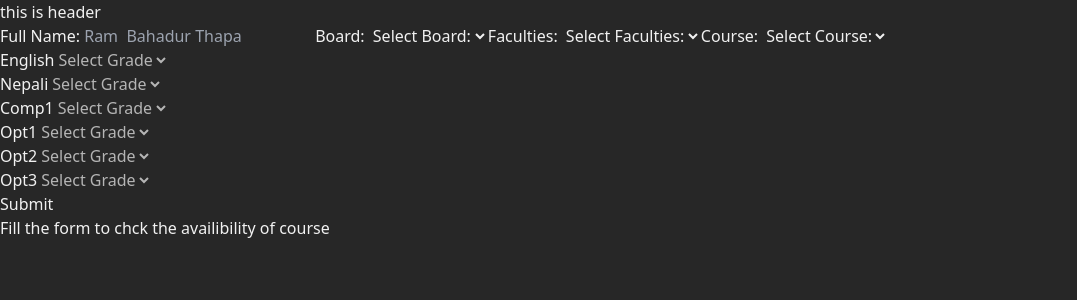
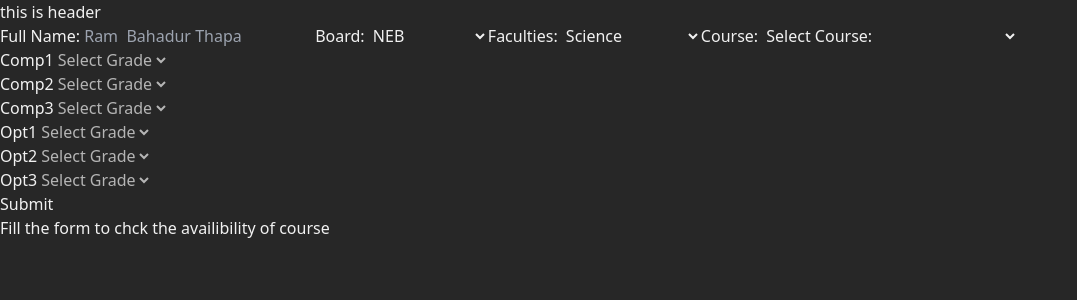
Before and after one commit to im-bipo/Project-E, a React (Vite) app: page / in a window 1280 px wide. Shown: the top 300 px of the page, without its empty margins (0-1077 px from the left). Built offline with nearby package versions, Linux system fonts and the light colour scheme.

Commit message:
filter demo lite

```diff
--- a/src/App.jsx
+++ b/src/App.jsx
@@ -10,15 +10,14 @@ const App = () => {
     setUserDetails(UserDtls)
     setMarksheet(GradeSheet)
   }
-console.log(UserDetails,MarkSheet)
   return (
     <>
     <header className='text-center my-3'>
       this is header
       </header>
+
     <GetData
     SendData = {updateData}
-    SendMarksheet = {setMarksheet}
     />
 
     <ShowList
--- a/src/Components/CheckEligibility/CheckEligibility.jsx
+++ b/src/Components/CheckEligibility/CheckEligibility.jsx
@@ -1,9 +1,40 @@
-import React from 'react'
+import React, { useState } from "react";
 
-const CheckEligibility = () => {
-  return (
-    <div>CheckEligibility</div>
-  )
-}
+const courseCriteria = {
+  'CSIT': {
+    board : 'NEB',
+    faculty: 'Science',
+    // minGrade: 'C',
+    requiredSubjects: ['Mathematics']
+  },
+  'MBBS': {
+    board : 'NEB',
+    faculty: 'Science',
+    // minGrade: 'C',
+    requiredSubjects: ['Biology']
+  },
+  'BBS': {
+    board : 'NEB',
+    faculty: 'Management',
+    // minGrade: 'C',
+    requiredSubjects: ['Biology']
+  }
+};
 
-export default CheckEligibility
+const CheckEligibility = ({ userDetails, markSheet }) => {
+  let CheckList = []
+
+  const { userName, board, facultie, course } = userDetails;
+
+Object.keys(courseCriteria).map((course,index) => {
+    if (courseCriteria[course].board == board && courseCriteria[course].faculty==facultie){
+      CheckList = CheckList.concat(course)
+    }
+
+})
+
+
+  console.log('Checked subject: ',CheckList);
+};
+
+export default CheckEligibility;
--- a/src/Components/GetData/GetData.jsx
+++ b/src/Components/GetData/GetData.jsx
@@ -1,143 +1,145 @@
-import React, { useState } from 'react'
-import { courseDetails } from '../../assets/db/courseDetails'
-import { defaultSubject } from '../../assets/db/db'
-import MarkSheet from './MarkSheet'
-import InputBox from './InputBox'
+import React, { useState } from "react";
+import { courseDetails } from "../../assets/db/courseDetails";
+import { defaultSubject } from "../../assets/db/db";
+import MarkSheet from "./MarkSheet";
+import InputBox from "./InputBox";
 
-const arrayListing = list => {
+const arrayListing = (list) => {
   let SubjectObj = list.reduce((obj, current) => {
-        obj[current] = ''
-        return obj
-    }, {})
-    return SubjectObj
-}
+    obj[current] = "";
+    return obj;
+  }, {});
+  return SubjectObj;
+};
 
-const GetData = ({SendData}) => {
-    const [SubjectList, setSubjectList] = useState(arrayListing(defaultSubject))
-    const [ReportCard,setReportCard] = useState([])
+const GetData = ({ SendData }) => {
+  const [SubjectList, setSubjectList] = useState(arrayListing(defaultSubject));
+
+  const [ReportCard, setReportCard] = useState([]);
+
   const [userDetails, setUserDetails] = useState({
-        userName: '',
-        board: '',
-        facultie: '',
-        course: '',
-    })
-
+    userName: "",
+    board: "NEB",
+    facultie: "Science",
+    course: "",
+  });
 
   const handleSubmit = (e) => {
-                e.preventDefault()
-                SendData(userDetails,ReportCard)
-            }
-
+    e.preventDefault();
+    SendData(userDetails, ReportCard);
+  };
 
   //update users date
-    const handleChange = e => {
+  const handleChange = (e) => {
     const name = e.target.name;
     const value = e.target.value;
 
-
     switch (name) {
-            case 'board': {
-                if (userDetails.facultie !== '') {
-                    setUserDetails({ ...userDetails, board: value, facultie: '', course: '' })
-                    setSubjectList(arrayListing(defaultSubject))
-                }
-                else
-                    setUserDetails({ ...userDetails, [name]: value })
+      case "board": {
+        if (userDetails.facultie !== "") {
+          setUserDetails({
+            ...userDetails,
+            board: value,
+            facultie: "",
+            course: "",
+          });
+          setSubjectList(arrayListing(defaultSubject));
+        } else setUserDetails({ ...userDetails, [name]: value });
 
         break;
       }
-            case 'facultie': {
-                if (userDetails.course !== '') {
-                    setUserDetails({ ...userDetails, facultie: value, course: '', })
-                    setSubjectList(arrayListing(defaultSubject))
-                }
-                else
-                    setUserDetails({ ...userDetails, [name]: value })
+      case "facultie": {
+        if (userDetails.course !== "") {
+          setUserDetails({ ...userDetails, facultie: value, course: "" });
+          setSubjectList(arrayListing(defaultSubject));
+        } else setUserDetails({ ...userDetails, [name]: value });
 
         break;
       }
-            case 'course': {
-                setUserDetails({ ...userDetails, course: value })
+      case "course": {
+        setUserDetails({ ...userDetails, course: value });
 
-                setSubjectList(arrayListing(courseDetails[userDetails.board][userDetails.facultie][value]))
+        setSubjectList(
+          arrayListing(
+            courseDetails[userDetails.board][userDetails.facultie][value]
+          )
+        );
         break;
       }
       default: {
-                setUserDetails({ ...userDetails, [name]: value })
+        setUserDetails({ ...userDetails, [name]: value });
         break;
       }
     }
-
-    }
-
+  };
 
   //Board Lists
-    const boardLists = Object.keys(courseDetails)
+  const boardLists = Object.keys(courseDetails);
 
   //generating faculties list based on board selection
   let facultieLists;
-    if (userDetails.board !== '') {
+  if (userDetails.board !== "") {
     facultieLists = Object.keys(courseDetails[userDetails.board]);
-    }
-    else {
+  } else {
     facultieLists = [];
   }
 
   //generating courseDetails list based on faculties selection
   let courseList;
-    if (userDetails.facultie !== '') {
-        courseList = Object.keys(courseDetails[userDetails.board][userDetails.facultie]);
-    }
-    else {
+  if (userDetails.facultie !== "") {
+    courseList = Object.keys(
+      courseDetails[userDetails.board][userDetails.facultie]
+    );
+  } else {
     courseList = [];
   }
 
   return (
-        <section className='flex flex-col space-y-5'>
-
+    <section className="flex flex-col space-y-5">
       <form onSubmit={handleSubmit}>
-
         <label htmlFor="userName">Full Name: </label>
-                <input name='userName' placeholder='Ram  Bahadur Thapa' type="text" onChange={handleChange} required className='bg-gray-500 mx-4 rounded-sm px-2' />
-
-
-
-                <InputBox
-                    lable='Board: '
-                    handleChange={handleChange}
-                    name='board'
-                    value={userDetails.board}
-                    list={boardLists}
-
-                />
-                <InputBox
-                    lable='Faculties: '
-                    handleChange={handleChange}
-                    name='facultie'
-                    value={userDetails.facultie}
-                    list={facultieLists}
-
+        <input
+          name="userName"
+          placeholder="Ram  Bahadur Thapa"
+          type="text"
+          onChange={handleChange}
+        //   required
+          className="bg-gray-500 mx-4 rounded-sm px-2"
         />
 
         <InputBox
-                    lable='Course: '
+          lable="Board: "
           handleChange={handleChange}
-                    name='course'
+          name="board"
+          value={userDetails.board}
+          list={boardLists}
+        />
+        <InputBox
+          lable="Faculties: "
+          handleChange={handleChange}
+          name="facultie"
+          value={userDetails.facultie}
+          list={facultieLists}
+        />
+
+        <InputBox
+          lable="Course: "
+          handleChange={handleChange}
+          name="course"
           value={userDetails.course}
           list={courseList}
-
         />
 
         <MarkSheet
+          boardName={userDetails.board}
           subjectList={SubjectList}
-                    sendReportCard = {setReportCard}
+          sendReportCard={setReportCard}
         />
 
-            <input type="submit" className='p-3 bg-gray-500 m-2'/>
+        <input type="submit" className="p-3 bg-gray-500 m-2" />
       </form>
     </section>
+  );
+};
 
-    )
-}
-
-export default GetData
+export default GetData;
--- a/src/Components/GetData/MarkSheet.jsx
+++ b/src/Components/GetData/MarkSheet.jsx
@@ -1,7 +1,7 @@
 import React, { useEffect, useState } from 'react'
 import Subject from './Subject'
 import { defaultSubject } from '../../assets/db/db'
-const MarkSheet = ({ subjectList, sendReportCard }) => {
+const MarkSheet = ({ boardName, subjectList, sendReportCard }) => {
 
     useEffect(() => {
         setGrade(subjectList)
@@ -31,6 +31,7 @@ const MarkSheet = ({ subjectList, sendReportCard }) => {
                     Object.keys(gradeSheet).map((subject, index) => (
                         <Subject
                             key={index}
+                            boardName={boardName}
                             changeHandler={changeHandler}
                             name={subject}
                             value={gradeSheet[subject]}
--- a/src/Components/ShowResult/ShowList.jsx
+++ b/src/Components/ShowResult/ShowList.jsx
@@ -1,15 +1,14 @@
 import React from 'react'
 import Subject from '../GetData/Subject'
 import img from '../../assets/image/rishidhamala-cangrajuletun.gif'
+import CheckEligibility from '../CheckEligibility/CheckEligibility'
 const ShowList =
 (
 {userDetails,
 markSheet}
 ) => {
-  console.log("subject are: ",markSheet)
 
   Object.keys(markSheet).map((item) => {
-    console.log(`${item} marks: `,markSheet[item])
   })
 
   if (Object.values(markSheet).includes('NG')){
@@ -21,6 +20,7 @@ markSheet}
       </>
     )
   }
+
 if (Object.keys(markSheet).length === 0){
   return (
     <div>
@@ -31,6 +31,11 @@ if (Object.keys(markSheet).length === 0){
   return(
     <>
   You are eligible for:
+  <CheckEligibility
+  userDetails={userDetails}
+  markSheet={markSheet}
+  />
+
   </>
     )
 }
--- a/src/assets/db/courseDetails.js
+++ b/src/assets/db/courseDetails.js
@@ -3,11 +3,11 @@ export const courseDetails = {
     Science: {
       "Mathematics Group": [
         "English",
-        "Nepali",
-        "Mathematics",
-        "Physics",
-        "Chemistry",
-        "Computer",
+        // "Nepali",
+        // "Mathematics",
+        // "Physics",
+        // "Chemistry",
+        // "Computer",
       ],
       "Biology Group": [
         "English",
@@ -64,12 +64,50 @@ export const courseDetails = {
       "LAW Subject list": ["English", "Nepali", "One", "Two", "Three", "Four"],
     },
   },
-  HISSAN: {
-    'Science H': {
-      "SH Subject list": ["English", "Nepali", "One", "Two", "Three", "opt"],
+  'A-Level': {
+    'SCIENCE': {
+      "ENGINEERING":
+      ["English General Paper",
+      "Physics", "Chemistry",
+      "Mathematics"
+      ],
+
+      "ENGINEERING (Additonal CS)":
+      ["English General Paper", "Physics",
+      "Chemistry",
+      "Mathematics",
+      "Computer Science"
+       ],
+
+      "MEDICAL":
+      ["English General Paper",
+      "Physics", "Chemistry",
+      "Biology"
+      ],
+
+      "MEDICAL (Additional Mathematics)": [
+        "English General Paper",
+        "Physics",
+        "Chemistry",
+        "Biology",
+        "Mathematics"
+      ],
     },
-    GA: {
-      "GA Subject list": ["English", "Nepali", "One", "Two", "Three", "Four"],
+    'NON-SCIENCE': {
+      "MANAGEMENT":
+      ["English General Paper",
+      "Accounting",
+      "Economics",
+      "Business Studies"
+      ],
+
+
+      "HUMANITIES":
+      ["English General Paper",
+      "Economics",
+      "Sociology",
+      "Psychology",
+      ],
     },
   },
   CTEVT: {
@@ -80,13 +118,6 @@ export const courseDetails = {
       "GA Subject list": ["English", "Nepali", "One", "Two", "Three", "Four"],
     },
   },
-  UPSC: {
-    PA: {
-      "PA Subject list": ["English", "Nepali", "One", "Two", "Three", "Four"],
-    },
-  },
 };
 
 export const boardLists = Object.keys(courseDetails);
-
-// console.log(boardLists)
--- a/src/assets/db/db.js
+++ b/src/assets/db/db.js
@@ -1,9 +1,10 @@
 export const gradeScore = ['A+','A','B+','B','C+','C','D+','D','NG']
+export const ALevelGrade = ['A*','A','B','C','D','E']
 
 export const defaultSubject =
-   [ 'English',
-    'Nepali',
-    'Comp1',
+   [ 'Comp1',
+    'Comp2',
+    'Comp3',
     'Opt1',
     'Opt2',
     'Opt3',]
```
Also changed, not shown: src/Components/GetData/Subject.jsx (+34 -19 lines), src/App.css (deleted). Lines whose indentation alone changed are shown as unchanged.
